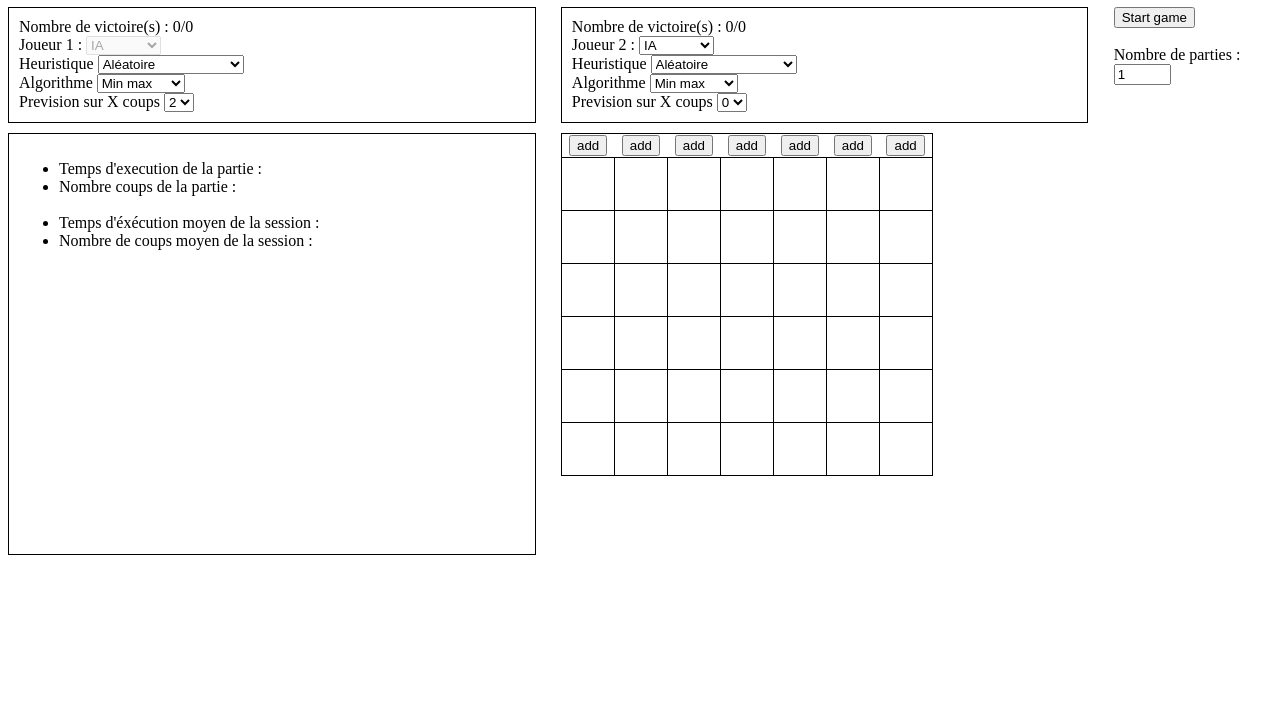
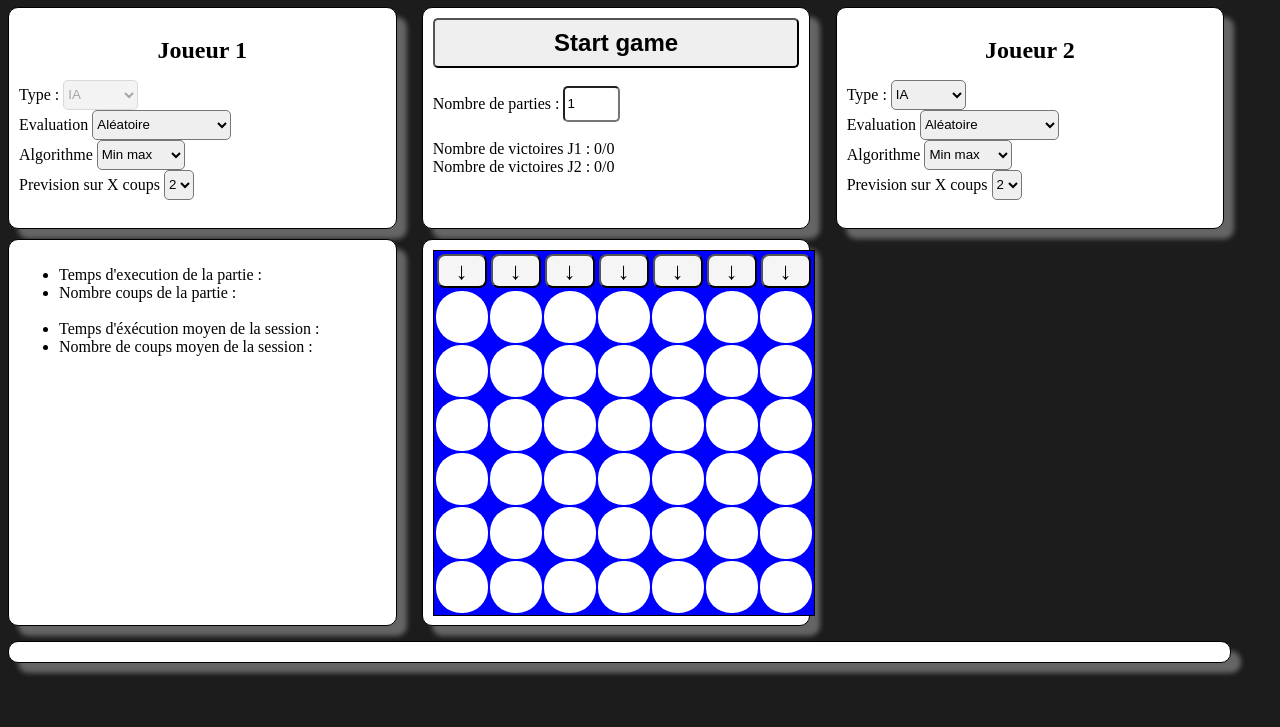
Before and after one commit to Tralgar/puissance4, a plain HTML site: page index.html in a window 1280 px wide. Shown: the part 73-800 px from the top of the page. Drawn offline with Linux system fonts and the light colour scheme.

Commit message:
Interface graphique

```diff
--- a/css/main.css
+++ b/css/main.css
@@ -1,13 +1,46 @@
+body{
+	background-color:#1C1C1C;
+}
+body input, body select{
+	border-radius:5px;
+	height:30px;
+}
+h1{
+	text-align:center;
+	color:white;
+	font-weight:bold;
+}
+h2{
+	text-align:center;
+	line-height:1em;
+	margin-bottom:0px;
+}
 table{
 	border : 1px solid black;
-	border-collapse: collapse;
+	/*border-collapse: collapse;*/
+	background-color:blue;
+	margin:auto;
 }
 table td {
-	border : 1px solid black;
+	border : 0px solid black;
 	width:50px;
 	height:50px;
+	border-radius:25px;
+	background-color:white;
 }
-
+table tr button{
+	font-size: 1.5em;
+	border-radius: 8px;
+	background-color: whitesmoke;
+	width: 50px;
+}
+#message{
+	font-weight:bold;
+	color:red;
+	text-decoration:blink;
+	font-size:1.3em;
+	text-align:center;
+}
 .token{
 	width:50px;
 	height:50px;
@@ -23,14 +56,55 @@ table td {
 .token2{
 	background-color:black;
 }
-.caseJoueur{
+.case{
+	background-color:white;
 	position:relative;
 	float:left;
-	width:40%;
 	margin-right:2%;
 	border:1px solid black;
 	padding:10px;
 	margin-bottom:10px;
+	-moz-box-shadow: 10px 10px 5px 0px #656565;
+	-webkit-box-shadow: 10px 10px 5px 0px #656565;
+	-o-box-shadow: 10px 10px 5px 0px #656565;
+	box-shadow: 10px 10px 5px 0px #656565;
+	filter:progid:DXImageTransform.Microsoft.Shadow(color=#656565, Direction=134, Strength=5);
+	-moz-border-radius: 10px;
+	-webkit-border-radius: 10px;
+	border-radius: 10px;
+}
+
+.case33{
+	width:29%;
+	height:200px;
+}
+.case33 span{
+	width:50%
+}
+.case100{
+	width:95%;
+	margin-top:15px;
+}
+.case20{
+	margin:auto;
+	width:29%;
+	margin-right:2%;
+	height:365px;
+}
+.casePuissance4{
+	height:365px;
+	margin:auto;
+}
+.case80{
+	margin:auto;
+	width:62%;
+}
+.case .bloc button{
+	width:100%;
+	height:50px;
+	border-radius:5px;
+	font-size:1.5em;
+	font-weight:bold;
 }
 #historique table{
 	border-collapse: collapse;
@@ -46,7 +120,7 @@ table td {
 #historique .tableHistorique{
 	position:relative;
 	float:left;
-	margin-right:5px
+	margin-right:15px
 }
 #historique .last{
 	background-color:green;
--- a/index.html
+++ b/index.html
@@ -14,26 +14,25 @@
 </head>
 <body>
 	<h1>Puissance 4</h1>
-	<div id="message"></div>
 	<div>
-		<div class="caseJoueur">
-			Nombre de victoire(s) : <span id='nbVictoire1'>0</span>/<span class='nbPartie'>0</span>
-			<br>Joueur 1 :
+		<div class="case case33">
+			<h2>Joueur 1</h2>
+			<br><span>Type : </span>
 			<select style="width:75px" disabled id="typeJoueur1">
 				<option value="1">IA</option>
 			</select>
-			<br>Heuristique
+			<br><span>Evaluation </span>
 			<select id="algo1">
 				<option value="0">Aléatoire</option>
-				<option value="1">Basique</option>
-				<option value="2">Basique avec Contre</option>
+				<option value="1">Evaluation basique</option>
+				<option value="2">Evaluation avancée</option>
 			</select>
-			<br>Algorithme
+			<br><span>Algorithme </span>
 			<select id="algorithme1">
 				<option value="0">Min max</option>
 				<option value="1">Alpha Beta</option>
 			</select>
-			<br>Prevision sur X coups
+			<br><span>Prevision sur X coups </span>
 			<select id="nbCoup1">
 				<option value="0">0</option>
 				<option value="1">1</option>
@@ -43,38 +42,54 @@
 			</select>
 
 		</div>
-
-		<div class="caseJoueur">
-			Nombre de victoire(s) : <span id='nbVictoire2'>0</span>/<span class='nbPartie'>0</span>
-			<br>Joueur 2 :
+		<div class="case case33">
+			<div class="bloc">
+				<button id="button-start" value="Start Game">Start game</button>
+				<br>
+				<br>
+				Nombre de parties : <input type="text" id="nbPartie" value="1" size="4" name="nbPartie">
+				<br>
+				<br>
+				Nombre de victoires J1 : <span id='nbVictoire1'>0</span>/<span class='nbPartie'>0</span>
+				<br/>
+				Nombre de victoires J2 : <span id='nbVictoire2'>0</span>/<span class='nbPartie'>0</span>
+				<br/>
+				<br/>
+				<div id="message"></div>
+			</div>
+		</div>
+		<div class="case case33">
+			<div class="bloc">
+				<h2>Joueur 2</h2>
+				<br><span>Type : </span>
 				<select style="width:75px" id="typeJoueur2">
 					<option value="0">Humain</option>
 					<option value="1" selected>IA</option>
 				</select>
-			<br>Heuristique
+				<br><span>Evaluation </span>
 				<select id="algo2">
 					<option value="0">Aléatoire</option>
-				<option value="1">Basique</option>
-				<option value="2">Basique avec Contre</option>
+					<option value="1">Evaluation basique</option>
+					<option value="2">Evaluation avancée</option>
 				</select>
-			<br>Algorithme
+				<br><span>Algorithme </span>
 				<select id="algorithme2">
 					<option value="0">Min max</option>
 					<option value="1">Alpha Beta</option>
 				</select>
-			<br>Prevision sur X coups
+				<br><span>Prevision sur X coups </span>
 				<select id="nbCoup2">
 					<option value="0">0</option>
+					<option value="1">1</option>
+					<option value="2" selected>2</option>
+					<option value="3">3</option>
+					<option value="4">4</option>
 				</select>
 			</div>
 		</div>
+	</div>
 
-	<button id="button-start" value="Start Game">Start game</button>
-	<br>
-	<br>
-	Nombre de parties : <input type="text" id="nbPartie" value="1" size="4" name="nbPartie">
-
-	<div class="caseJoueur">
+	<div class="case case20">
 		<ul>
 			<li>Temps d'execution de la partie : <span id='tempsPartie'></span></li>
 			<li>Nombre coups de la partie : <span id='nbCoupPartie'></span></li>
@@ -86,16 +101,17 @@
 		<canvas id="myChart2" width="300" height="80"></canvas>
 	</div>
 
+	<div class="case case33 casePuissance4">
 		<table class="puissance4">
 		  <thead>
 		  <tr id="puissance4-actionRow">
-	    <th><button id="button1" data-col="1">add</button></th>
-	    <th><button id="button2" data-col="2">add</button></th>
-	    <th><button id="button3" data-col="3">add</button></th>
-	    <th><button id="button4" data-col="4">add</button></th>
-	    <th><button id="button5" data-col="5">add</button></th>
-	    <th><button id="button6" data-col="6">add</button></th>
-	    <th><button id="button7" data-col="7">add</button></th>
+			<th><button id="button1" data-col="1">&darr;</button></th>
+			<th><button id="button2" data-col="2">&darr;</button></th>
+			<th><button id="button3" data-col="3">&darr;</button></th>
+			<th><button id="button4" data-col="4">&darr;</button></th>
+			<th><button id="button5" data-col="5">&darr;</button></th>
+			<th><button id="button6" data-col="6">&darr;</button></th>
+			<th><button id="button7" data-col="7">&darr;</button></th>
 		  </tr>
 		  </thead>
 		  <tbody>
@@ -197,7 +213,7 @@
 		  </tr>
 		  </tbody>
 		</table>
-
-	<div id="historique"></div>
+	</div>
+	<div class="case case100" id="historique"></div>
 </body>
 </html>
```
Lines whose indentation alone changed are shown as unchanged.
